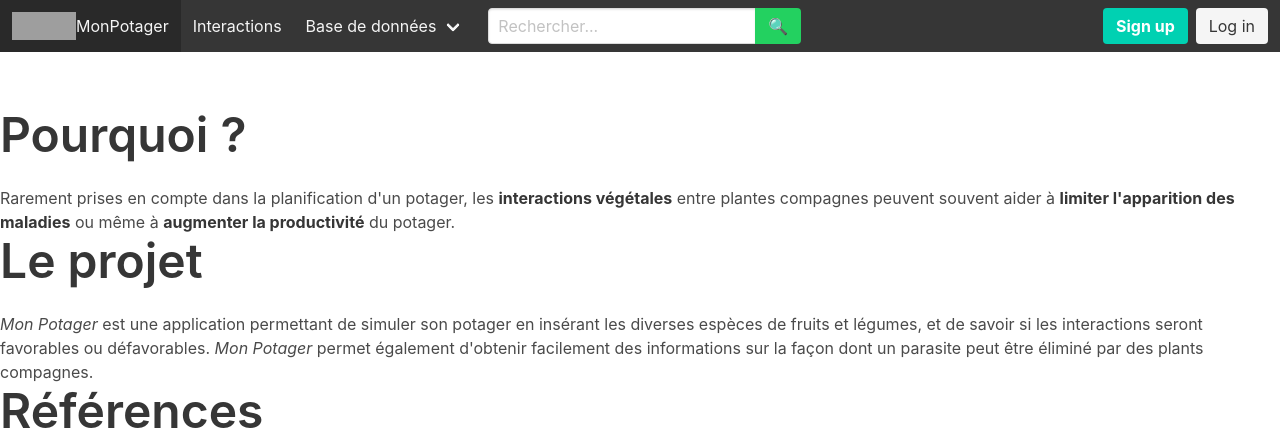
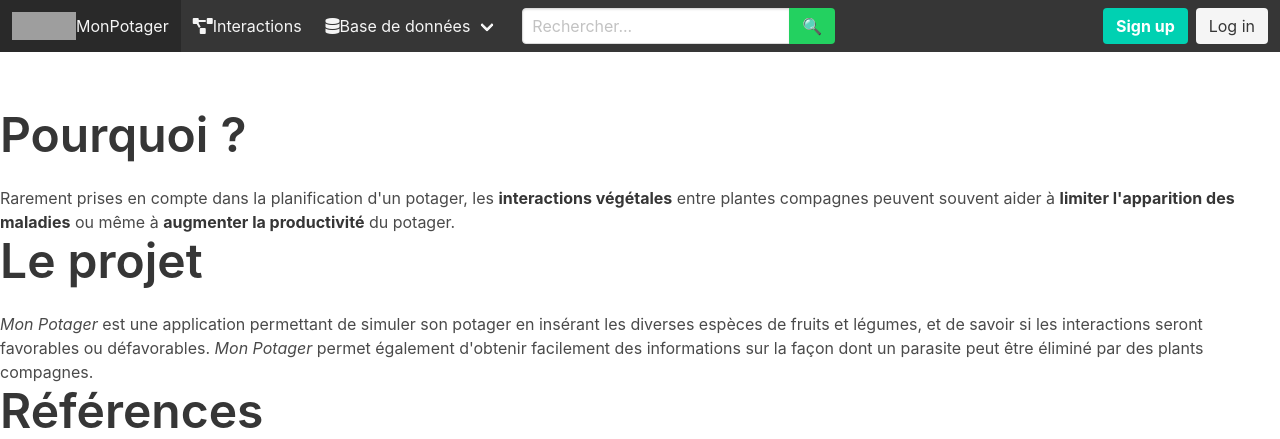
Before and after one commit to ThibaultLatrille/MonPotager, a Flask app: page / in a window 1280 px wide. Shown: the top 439 px of the page. Run offline with Flask 2, Linux system fonts and the light colour scheme; some libraries are stand-ins or nearby versions; grey boxes are pictures that could not be loaded.

Commit message:
UI: utilisation de FontAwesome pour les icones

```diff
--- a/webserver/templates/header.inc.html
+++ b/webserver/templates/header.inc.html
@@ -11,9 +11,9 @@
 
 <div id="navbarTopLeft" class="navbar-menu">
 <div class="navbar-start">
-<a class="navbar-item" href="/interactions-entre-plantes-legumes-fruits-arbres-fleurs-aromates-maladies-auxiliaires.html">Interactions</a>
+<a class="navbar-item" href="/interactions-entre-plantes-legumes-fruits-arbres-fleurs-aromates-maladies-auxiliaires.html"><i class="fas fa-project-diagram"></i> Interactions</a>
 <div class="navbar-item has-dropdown is-hoverable">
-    <a class="navbar-link" href="/plante/1-fraisier-des-bois.html">Base de donn&#233;es</a>
+    <a class="navbar-link" href="/plante/1-fraisier-des-bois.html"><i class="fas fa-database"></i> Base de donn&#233;es</a>
     <div class="navbar-dropdown">
         <a class="navbar-item" href="#">Plantes</a>
         <a class="navbar-item" href="#">- Arbres</a>
```
